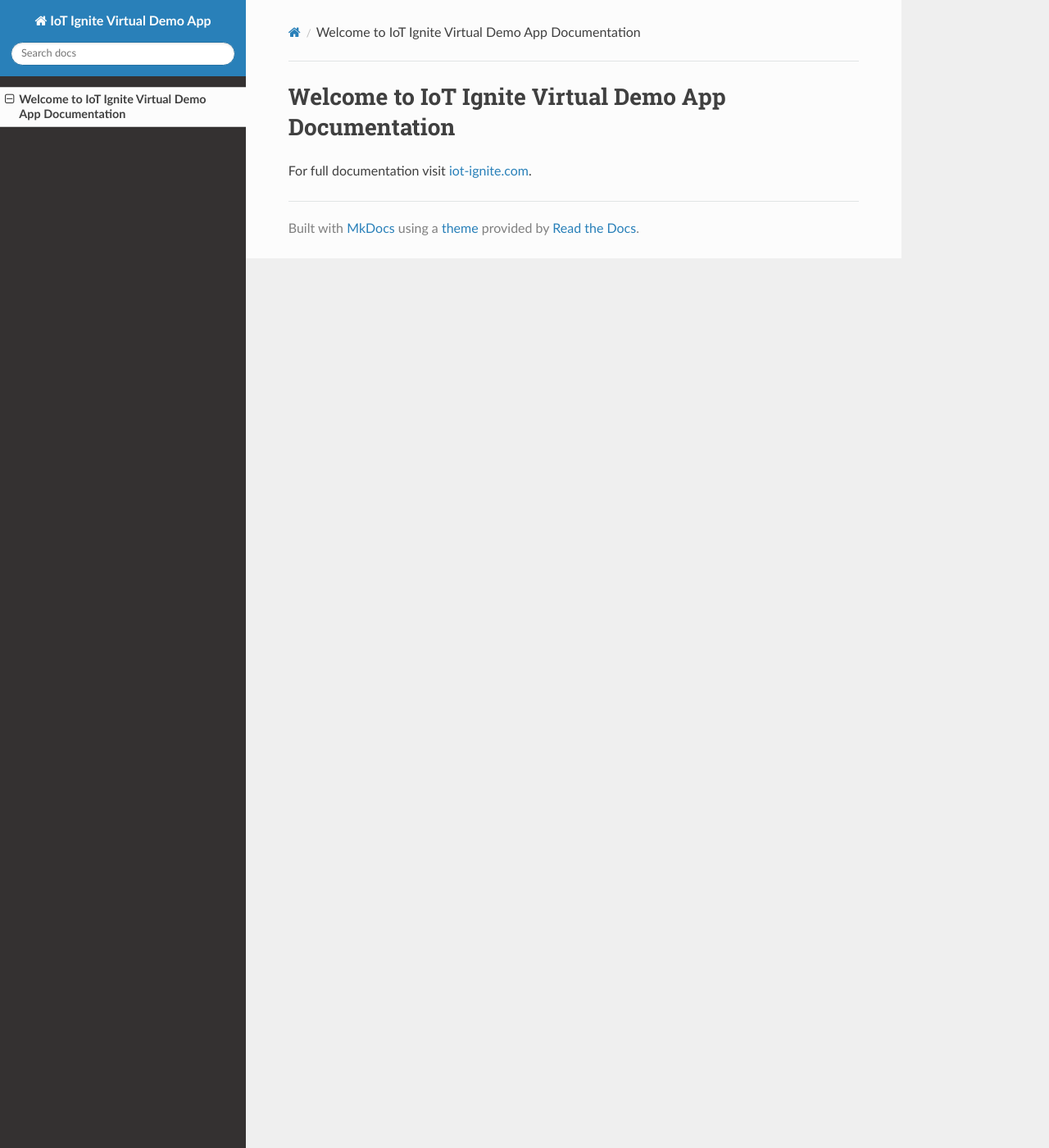
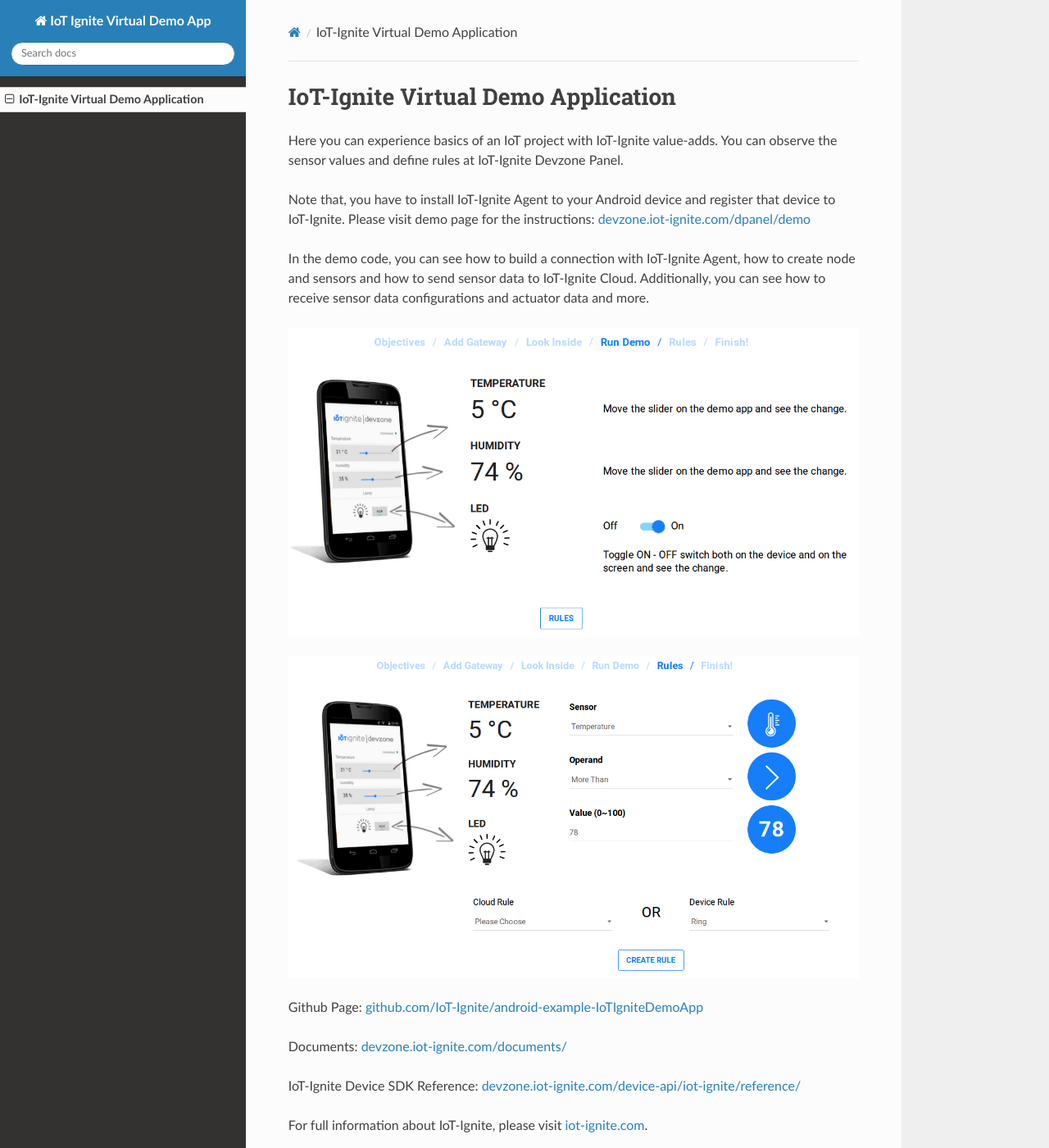
Before and after one commit to IoT-Ignite/android-example-IoTIgniteDemoApp, an MkDocs documentation site: the page built from docs/index.md, in a window 1280 px wide and 1400 px high. Shown: the whole window at 82% size. Built offline with MkDocs 1.6.1, drawn with Linux system fonts in a browser that asks for light colours; nearby versions of some CDN libraries.

Commit message:
Add IoT-Ignite Demo App documents.

```diff
--- a/docs/index.md
+++ b/docs/index.md
@@ -1,3 +1,18 @@
-# Welcome to IoT Ignite Virtual Demo App Documentation
+# IoT-Ignite Virtual Demo Application
+Here you can experience basics of an IoT project with IoT-Ignite value-adds. You can observe the sensor values and define rules at IoT-Ignite Devzone Panel.
 
-For full documentation visit [iot-ignite.com](http://www.iot-ignite.com).
+Note that, you have to install IoT-Ignite Agent to your Android device and register that device to IoT-Ignite. Please visit demo page for the instructions: [devzone.iot-ignite.com/dpanel/demo](https://devzone.iot-ignite.com/dpanel/demo)
+
+In the demo code, you can see how to build a connection with IoT-Ignite Agent, how to create node and sensors and how to send sensor data to IoT-Ignite Cloud. Additionally, you can see how to receive sensor data configurations and actuator data and more.
+
+![IoT Ignite Virtual Demo App](images/iotignite_demo.png)
+
+![IoT Ignite Virtual Demo App Rules](images/iotignite_demo_rule.png)
+
+Github Page: [github.com/IoT-Ignite/android-example-IoTIgniteDemoApp](https://github.com/IoT-Ignite/android-example-IoTIgniteDemoApp)
+
+Documents: [devzone.iot-ignite.com/documents/](https://devzone.iot-ignite.com/documents/)
+
+IoT-Ignite Device SDK Reference: [devzone.iot-ignite.com/device-api/iot-ignite/reference/](https://devzone.iot-ignite.com/device-api/iot-ignite/reference/)
+
+For full information about IoT-Ignite, please visit [iot-ignite.com](http://www.iot-ignite.com).
```
Also changed, not shown: README.md (+18 -2 lines), docs/images/iotignite_demo.png (added), docs/images/iotignite_demo_rule.png (added).
